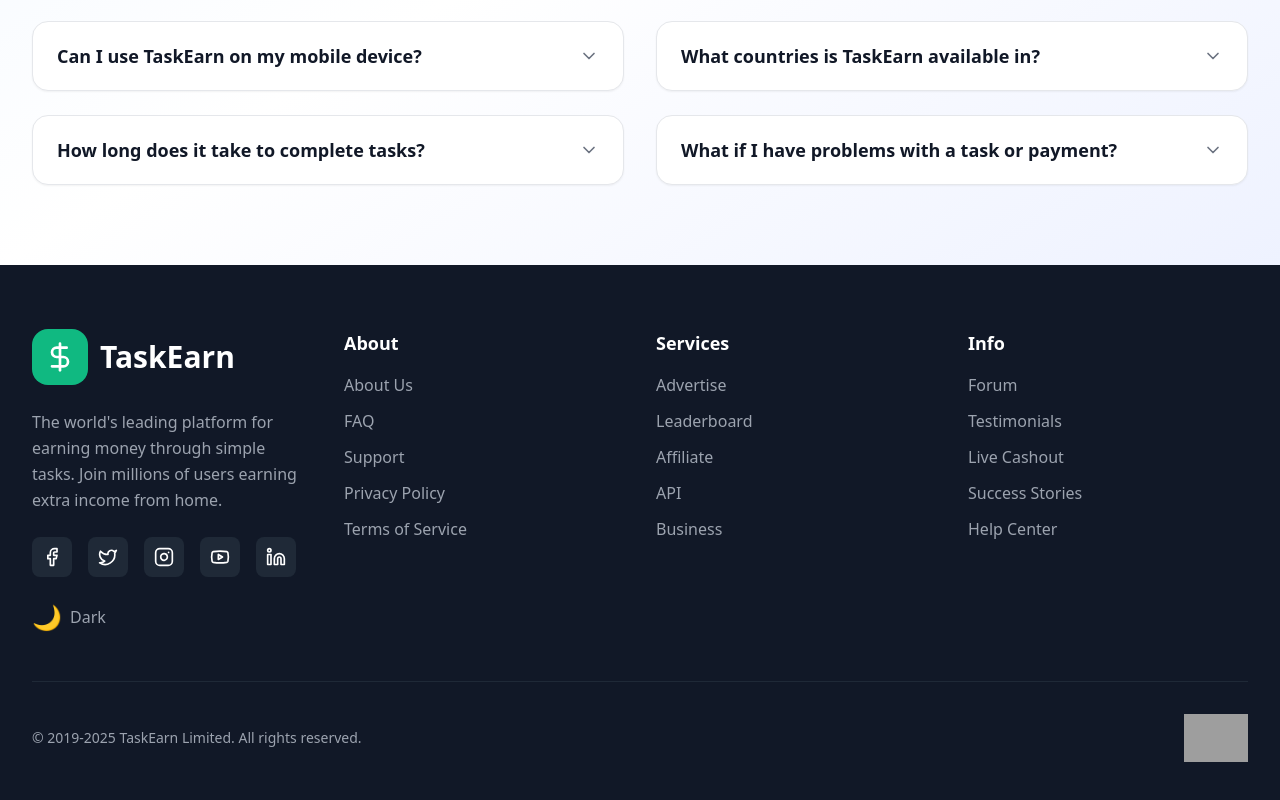
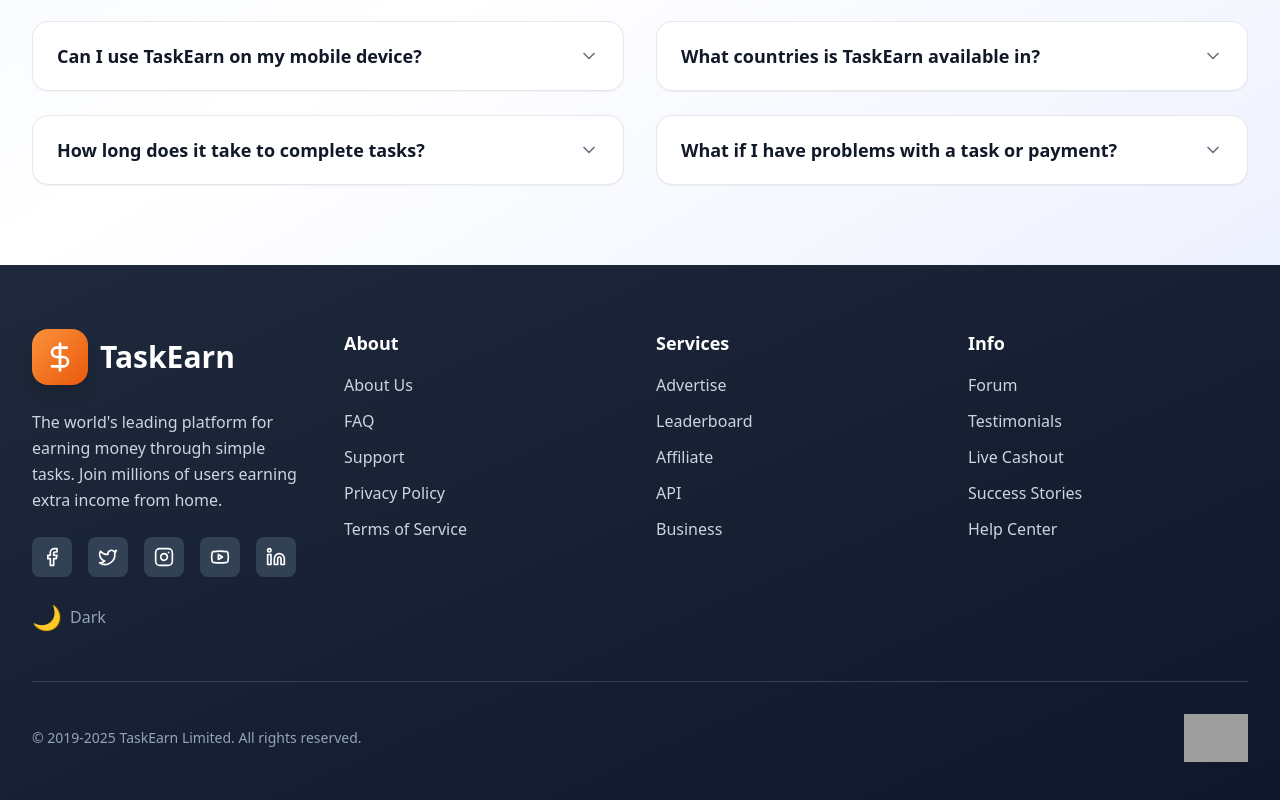
Before and after one commit to burakbey55522/cpay5, a React (Vite) app: page / in a window 1280 px wide. Shown: the part 7873-8673 px from the top of the page. Built offline with nearby package versions, Linux system fonts and the light colour scheme; grey boxes are pictures that could not be loaded.

Commit message:
Update Footer with Better Color Scheme

```diff
--- a/src/components/Footer.tsx
+++ b/src/components/Footer.tsx
@@ -3,37 +3,37 @@ import { DollarSign, Mail, Phone, MapPin, Facebook, Twitter, Instagram, Youtube,
 
 const Footer: React.FC = () => {
   return (
-    <footer className="bg-gray-900 text-white">
+    <footer className="bg-gradient-to-br from-slate-800 to-slate-900 text-white">
       <div className="max-w-7xl mx-auto px-4 sm:px-6 lg:px-8 py-16">
         <div className="grid lg:grid-cols-4 md:grid-cols-2 gap-8">
           {/* Company Info */}
           <div className="space-y-6">
             <div className="flex items-center space-x-3">
-              <div className="bg-emerald-500 p-3 rounded-2xl">
+              <div className="bg-gradient-to-br from-orange-400 to-orange-600 p-3 rounded-2xl shadow-lg">
                 <DollarSign className="h-8 w-8 text-white" />
               </div>
               <span className="text-3xl font-bold">TaskEarn</span>
             </div>
-            <p className="text-gray-400 leading-relaxed">
+            <p className="text-slate-300 leading-relaxed">
               The world's leading platform for earning money through simple tasks.
               Join millions of users earning extra income from home.
             </p>
 
             {/* Social Media Icons */}
             <div className="flex space-x-4">
-              <a href="#" className="w-10 h-10 bg-gray-800 rounded-lg flex items-center justify-center hover:bg-emerald-600 transition-colors">
+              <a href="#" className="w-10 h-10 bg-slate-700 rounded-lg flex items-center justify-center hover:bg-orange-500 transition-colors duration-300">
                 <Facebook className="h-5 w-5" />
               </a>
-              <a href="#" className="w-10 h-10 bg-gray-800 rounded-lg flex items-center justify-center hover:bg-emerald-600 transition-colors">
+              <a href="#" className="w-10 h-10 bg-slate-700 rounded-lg flex items-center justify-center hover:bg-orange-500 transition-colors duration-300">
                 <Twitter className="h-5 w-5" />
               </a>
-              <a href="#" className="w-10 h-10 bg-gray-800 rounded-lg flex items-center justify-center hover:bg-emerald-600 transition-colors">
+              <a href="#" className="w-10 h-10 bg-slate-700 rounded-lg flex items-center justify-center hover:bg-orange-500 transition-colors duration-300">
                 <Instagram className="h-5 w-5" />
               </a>
-              <a href="#" className="w-10 h-10 bg-gray-800 rounded-lg flex items-center justify-center hover:bg-emerald-600 transition-colors">
+              <a href="#" className="w-10 h-10 bg-slate-700 rounded-lg flex items-center justify-center hover:bg-orange-500 transition-colors duration-300">
                 <Youtube className="h-5 w-5" />
               </a>
-              <a href="#" className="w-10 h-10 bg-gray-800 rounded-lg flex items-center justify-center hover:bg-emerald-600 transition-colors">
+              <a href="#" className="w-10 h-10 bg-slate-700 rounded-lg flex items-center justify-center hover:bg-orange-500 transition-colors duration-300">
                 <Linkedin className="h-5 w-5" />
               </a>
             </div>
@@ -41,7 +41,7 @@ const Footer: React.FC = () => {
             {/* Dark Mode Toggle */}
             <div className="flex items-center space-x-2">
               <span className="text-2xl">🌙</span>
-              <span className="text-gray-400">Dark</span>
+              <span className="text-slate-400">Dark</span>
             </div>
           </div>
 
@@ -49,11 +49,11 @@ const Footer: React.FC = () => {
           <div className="space-y-4">
             <h3 className="text-lg font-semibold text-white">About</h3>
             <ul className="space-y-3">
-              <li><a href="#" className="text-gray-400 hover:text-emerald-400 transition-colors">About Us</a></li>
-              <li><a href="#" className="text-gray-400 hover:text-emerald-400 transition-colors">FAQ</a></li>
-              <li><a href="#" className="text-gray-400 hover:text-emerald-400 transition-colors">Support</a></li>
-              <li><a href="#" className="text-gray-400 hover:text-emerald-400 transition-colors">Privacy Policy</a></li>
-              <li><a href="#" className="text-gray-400 hover:text-emerald-400 transition-colors">Terms of Service</a></li>
+              <li><a href="#" className="text-slate-300 hover:text-orange-400 transition-colors duration-300">About Us</a></li>
+              <li><a href="#" className="text-slate-300 hover:text-orange-400 transition-colors duration-300">FAQ</a></li>
+              <li><a href="#" className="text-slate-300 hover:text-orange-400 transition-colors duration-300">Support</a></li>
+              <li><a href="#" className="text-slate-300 hover:text-orange-400 transition-colors duration-300">Privacy Policy</a></li>
+              <li><a href="#" className="text-slate-300 hover:text-orange-400 transition-colors duration-300">Terms of Service</a></li>
             </ul>
           </div>
 
@@ -61,11 +61,11 @@ const Footer: React.FC = () => {
           <div className="space-y-4">
             <h3 className="text-lg font-semibold text-white">Services</h3>
             <ul className="space-y-3">
-              <li><a href="#" className="text-gray-400 hover:text-emerald-400 transition-colors">Advertise</a></li>
-              <li><a href="#" className="text-gray-400 hover:text-emerald-400 transition-colors">Leaderboard</a></li>
-              <li><a href="#" className="text-gray-400 hover:text-emerald-400 transition-colors">Affiliate</a></li>
-              <li><a href="#" className="text-gray-400 hover:text-emerald-400 transition-colors">API</a></li>
-              <li><a href="#" className="text-gray-400 hover:text-emerald-400 transition-colors">Business</a></li>
+              <li><a href="#" className="text-slate-300 hover:text-orange-400 transition-colors duration-300">Advertise</a></li>
+              <li><a href="#" className="text-slate-300 hover:text-orange-400 transition-colors duration-300">Leaderboard</a></li>
+              <li><a href="#" className="text-slate-300 hover:text-orange-400 transition-colors duration-300">Affiliate</a></li>
+              <li><a href="#" className="text-slate-300 hover:text-orange-400 transition-colors duration-300">API</a></li>
+              <li><a href="#" className="text-slate-300 hover:text-orange-400 transition-colors duration-300">Business</a></li>
             </ul>
           </div>
 
@@ -73,20 +73,20 @@ const Footer: React.FC = () => {
           <div className="space-y-4">
             <h3 className="text-lg font-semibold text-white">Info</h3>
             <ul className="space-y-3">
-              <li><a href="#" className="text-gray-400 hover:text-emerald-400 transition-colors">Forum</a></li>
-              <li><a href="#" className="text-gray-400 hover:text-emerald-400 transition-colors">Testimonials</a></li>
-              <li><a href="#" className="text-gray-400 hover:text-emerald-400 transition-colors">Live Cashout</a></li>
-              <li><a href="#" className="text-gray-400 hover:text-emerald-400 transition-colors">Success Stories</a></li>
-              <li><a href="#" className="text-gray-400 hover:text-emerald-400 transition-colors">Help Center</a></li>
+              <li><a href="#" className="text-slate-300 hover:text-orange-400 transition-colors duration-300">Forum</a></li>
+              <li><a href="#" className="text-slate-300 hover:text-orange-400 transition-colors duration-300">Testimonials</a></li>
+              <li><a href="#" className="text-slate-300 hover:text-orange-400 transition-colors duration-300">Live Cashout</a></li>
+              <li><a href="#" className="text-slate-300 hover:text-orange-400 transition-colors duration-300">Success Stories</a></li>
+              <li><a href="#" className="text-slate-300 hover:text-orange-400 transition-colors duration-300">Help Center</a></li>
             </ul>
           </div>
         </div>
 
         {/* Bottom Section */}
-        <div className="border-t border-gray-800 mt-12 pt-8">
+        <div className="border-t border-slate-700 mt-12 pt-8">
           <div className="flex flex-col lg:flex-row justify-between items-center space-y-4 lg:space-y-0">
             {/* Copyright */}
-            <div className="text-gray-400 text-sm">
+            <div className="text-slate-400 text-sm">
               © 2019-2025 TaskEarn Limited. All rights reserved.
             </div>
 
```
